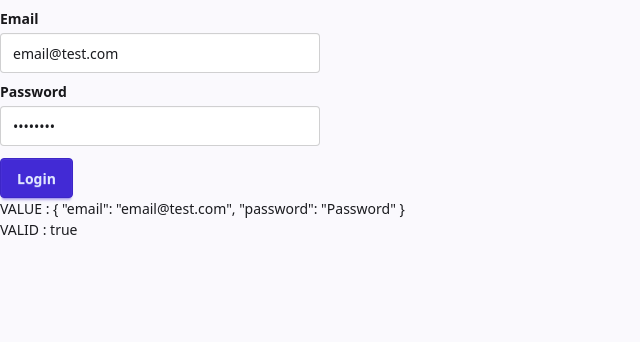
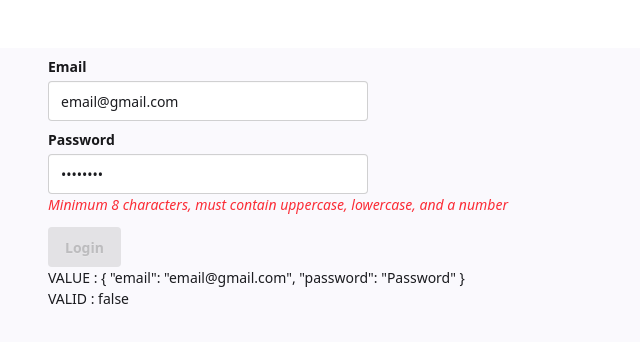
Before and after one commit to revlienn/FormsApp, an Angular app: page / in a window 1280 px wide. Shown: the top 342 px of the page, without its empty margins (0-640 px from the left). Built offline with nearby package versions, Linux system fonts and the light colour scheme.

Commit message:
Reactive - with directive

```diff
--- a/src/app/app.css
+++ b/src/app/app.css
@@ -0,0 +1,3 @@
+html{
+   margin:3rem;
+}
--- a/src/app/app.ts
+++ b/src/app/app.ts
@@ -7,7 +7,7 @@ import { LoginReactive } from './login-reactive/login-reactive';
 
 @Component({
   selector: 'app-root',
-  imports: [RouterOutlet,Login,LoginReactive],
+  imports: [RouterOutlet,LoginReactive],
   templateUrl: './app.html',
   styleUrl: './app.css'
 })
--- a/src/app/login-reactive/login-reactive.html
+++ b/src/app/login-reactive/login-reactive.html
@@ -1,13 +1,26 @@
 <form action="" [formGroup]="reactiveLoginForm">
    <fieldset>
       <legend class="fieldset-legend">Email</legend>
-      <input name="email" formControlName="email" placeholder="Email address" type="email" class="input">
+      <input name="email"
+      [formControl]="email"
+      placeholder="Email address"
+      type="email"
+      class="input">
    </fieldset>
    <fieldset>
       <legend class="fieldset-legend">Password</legend>
-      <input name="password" formControlName="password" plaeholder="Password" type="password" class="input">
+      <input name="password"
+      [formControl]="password"
+      placeholder="Password"
+      type="password"
+      class="input">
    </fieldset>
-   <button type="submit" [disabled]="!reactiveLoginForm.valid" class="btn btn-primary mt-3">Login</button>
+   @if(password.errors?.['passwordStrength']){
+      <span class="text-red-500 italic">Minimum 8 characters, must contain uppercase, lowercase, and a number</span><br>
+   }
+   <button type="submit"
+   [disabled]="!reactiveLoginForm.valid"
+   class="btn btn-primary mt-3">Login</button>
 </form>
 
 <div>
--- a/src/app/login-reactive/login-reactive.ts
+++ b/src/app/login-reactive/login-reactive.ts
@@ -1,6 +1,7 @@
 import { JsonPipe } from '@angular/common';
 import { Component } from '@angular/core';
-import { FormControl, FormGroup, ReactiveFormsModule, Validators } from '@angular/forms';
+import { FormControl, FormGroup, ReactiveFormsModule, Validators, ValueChangeEvent } from '@angular/forms';
+import { passwordStrengthValidator } from '../../validators/password-strength.validator';
 
 @Component({
   selector: 'app-login-reactive',
@@ -9,12 +10,17 @@ import { FormControl, FormGroup, ReactiveFormsModule, Validators } from '@angula
   styleUrl: './login-reactive.css'
 })
 export class LoginReactive {
+
+  email = new FormControl("email@gmail.com", {
+    validators: [Validators.required, Validators.email],
+    updateOn:'blur'
+  })
+  password = new FormControl("Password", {
+    validators: [Validators.required, Validators.minLength(8),passwordStrengthValidator()]
+  })
+
   reactiveLoginForm = new FormGroup({
-    email: new FormControl("email@test.com", {
-      validators: [Validators.required, Validators.email],
-    }),
-    password: new FormControl("Password", {
-      validators: [Validators.required, Validators.minLength(4)],
-    }),
+    email: this.email,
+    password: this.password
   })
 }
```
